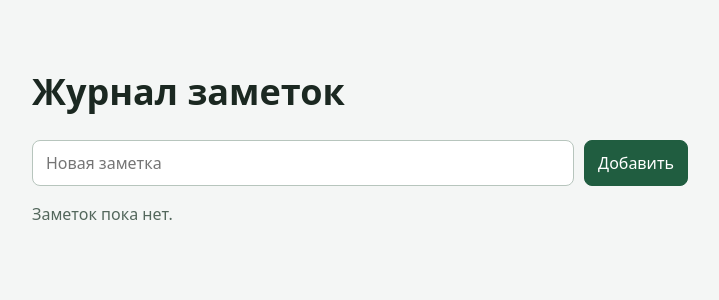
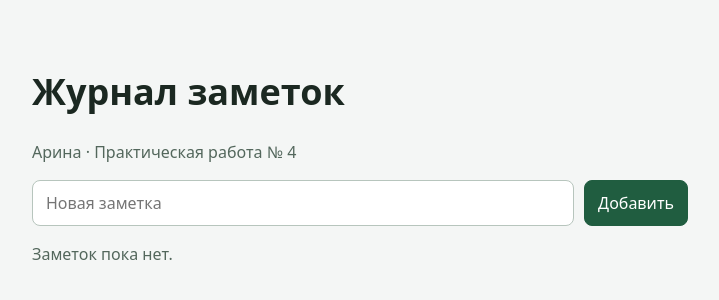
Before and after one commit to Arina88lap/vis-04-notes, a Flask app: page / in a window 1280 px wide. Shown: the top 300 px of the page, without its empty margins (280-999 px from the left). Run offline with Flask 3, Linux system fonts and the light colour scheme; data that the repository does not hold is empty; parts of the project's set-up code (start-up, migrations or seed data) failed here and were passed over.

Commit message:
Label the notes demo for the practice screenshots

```diff
--- a/templates/index.html
+++ b/templates/index.html
@@ -10,6 +10,7 @@
 </head>
 <body><main>
 <h1>Журнал заметок</h1>
+<p>Арина · Практическая работа № 4</p>
 <form class="add" method="post" action="{{ url_for('add_note') }}">
 <input name="body" type="text" required maxlength="240" aria-label="Текст заметки" placeholder="Новая заметка">
 <button type="submit">Добавить</button>
```
